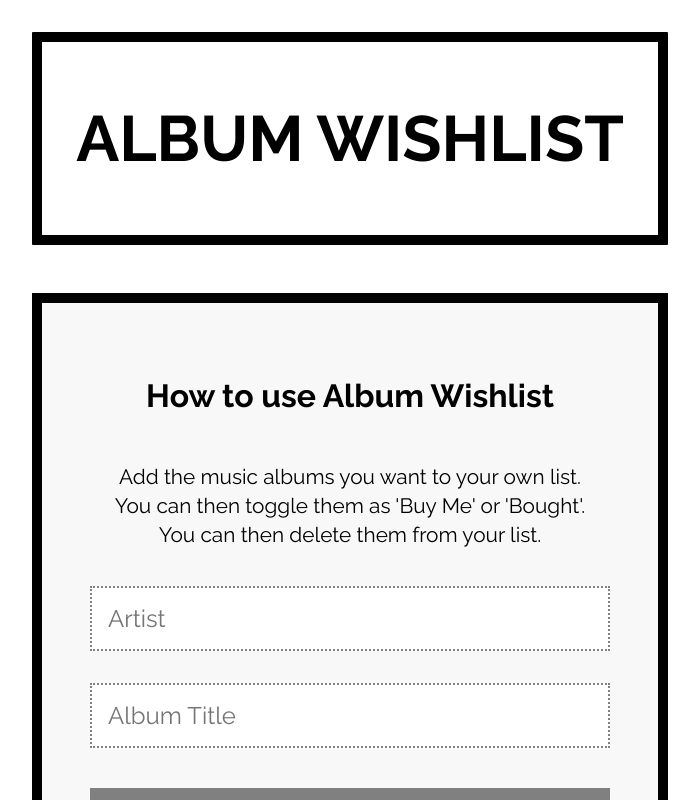
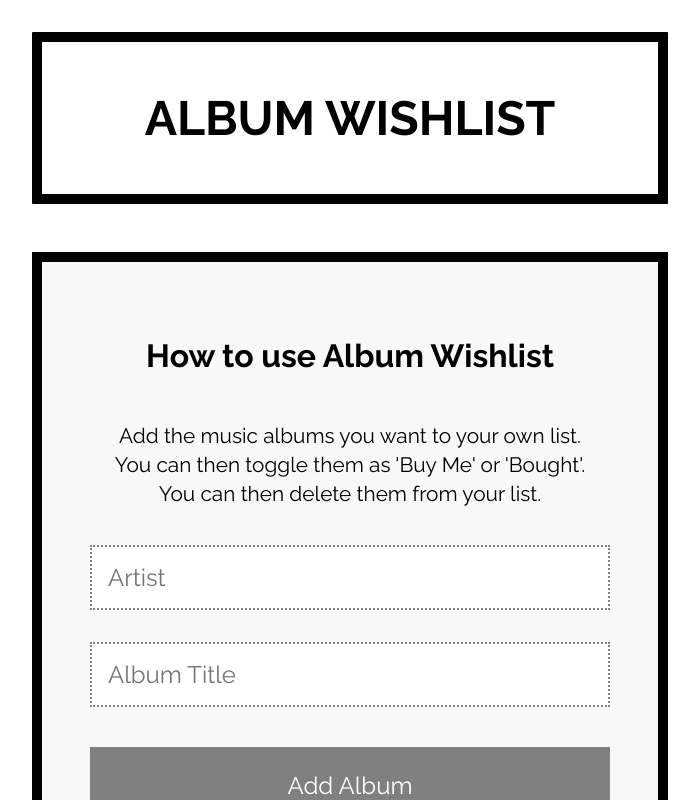
Before and after one commit to PaulGreetham/albumwishlist, a React (Create React App) app: page / in a window 1280 px wide. Shown: the top 800 px of the page, without its empty margins (290-989 px from the left). Built offline with nearby package versions, Linux system fonts and the light colour scheme.

Commit message:
all sections complete - including favicon

```diff
--- a/src/App.css
+++ b/src/App.css
@@ -1,7 +1,7 @@
 /* Base styles */
 html {
   box-sizing: border-box;
-  transition: 1s;
+  transition: 0.5s;
 }
 
 *, *::before, *::after {
@@ -12,12 +12,12 @@ body {
   font-family: 'Raleway', sans-serif;
   margin: 0;
   padding: 0;
-  transition: 1s;
+  transition: 0.5s;
 }
 
 .app {
   max-width: 700px;
   margin: 0 auto;
   padding: 2rem;
-  transition: 1s;
+  transition: 0.5s;
 }
--- a/src/components/cards/Cards.css
+++ b/src/components/cards/Cards.css
@@ -1,7 +1,7 @@
 .cards {
   display: flex;
   flex-direction: column;
-  transition: 1s;
+  transition: 0.5s;
   margin-bottom: 3rem;
 }
 
@@ -20,8 +20,8 @@
 
 .card:hover {
   box-shadow: 24px 24px yellow;
-  transition: 1s;
-  transform: translateY(-10px);
+  transition: 0.5s;
+  transform: translateY(-5px);
 }
 
 .card--bought {
@@ -33,7 +33,7 @@
 .card--bought .card__buttons button {
   background-color: white;
   color: black;
-  transition: 0.2s;
+  transition: 0.5s;
 }
 
 .card--bought .card__buttons button:hover {
@@ -43,7 +43,7 @@
 
 .card--bought:hover {
   box-shadow: -24px 0px 0px 9px rgb(118, 0, 118, 0.5);
-  transition: 1s;
+  transition: 0.5s;
 }
 
 .card__content {
@@ -52,7 +52,7 @@
   align-items: center;
   margin: 1rem;
   flex: 1;
-  transition: 1s;
+  transition: 0.5s;
 }
 
 .card__content h3 {
@@ -78,14 +78,14 @@
   border: none;
   cursor: pointer;
   margin: 1rem;
-  transition: 0.2s;
+  transition: 0.5s;
   width: 12rem;
 }
 
 .card__buttons button:hover {
   background-color: rgb(118, 0, 118);
   color: white;
-  transition: 1s;
+  transition: 0.5s;
   align-items: center;
 }
 
--- a/src/components/input/Input.css
+++ b/src/components/input/Input.css
@@ -6,7 +6,7 @@
   padding: 3rem;
   margin-bottom: 3rem;
   font-family: 'Raleway', sans-serif;
-  transition: 1s;
+  transition: 0.5s;
 }
 
 .input h2 {
@@ -28,8 +28,8 @@
 
 .input:hover {
   box-shadow: 24px 24px yellow;
-  transition: 1s;
-  transform: translateY(-10px);
+  transition: 0.5s;
+  transform: translateY(-5px);
 }
 
 .form-group {
@@ -64,13 +64,13 @@ button[type="submit"] {
   cursor: pointer;
   margin-top: 1rem;
   border: none;
-  transition: 1s;
+  transition: 0.5s;
   font-family: 'Raleway', sans-serif;
 }
 
 button[type="submit"]:hover {
   background-color: rgb(118, 0, 118);
-  transition: 0.2s;
+  transition: 0.5s;
 }
 
 @media screen and (max-width: 500px) {
--- a/src/components/title/Title.css
+++ b/src/components/title/Title.css
@@ -6,16 +6,20 @@
   border: 10px solid black;
   border-radius: 1px;
   padding: 1rem;
-  transition: 1s;
+  transition: 0.5s;
+}
+
+.title h1 {
+  font-size: 3rem;
 }
 
 .title:hover {
   box-shadow: 24px 24px rgb(236, 236, 0);
-  transition: 1s;
+  transition: 0.5s;
   background-color: gray;
   transition: 1s;
   color: white;
-  transform: translateY(-10px);
+  transform: translateY(-5px);
 }
 
 
```
Also changed, not shown: 1 other file (tests, documents, lock files or other folders).
